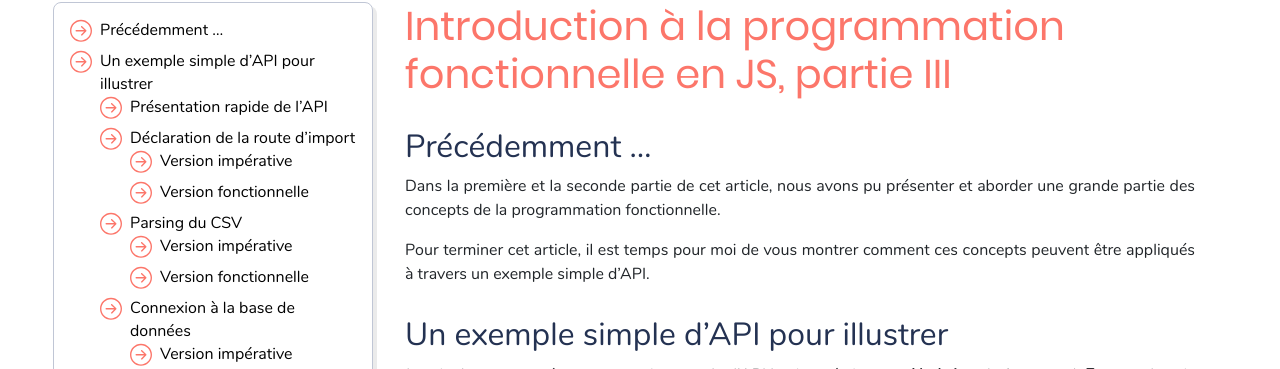
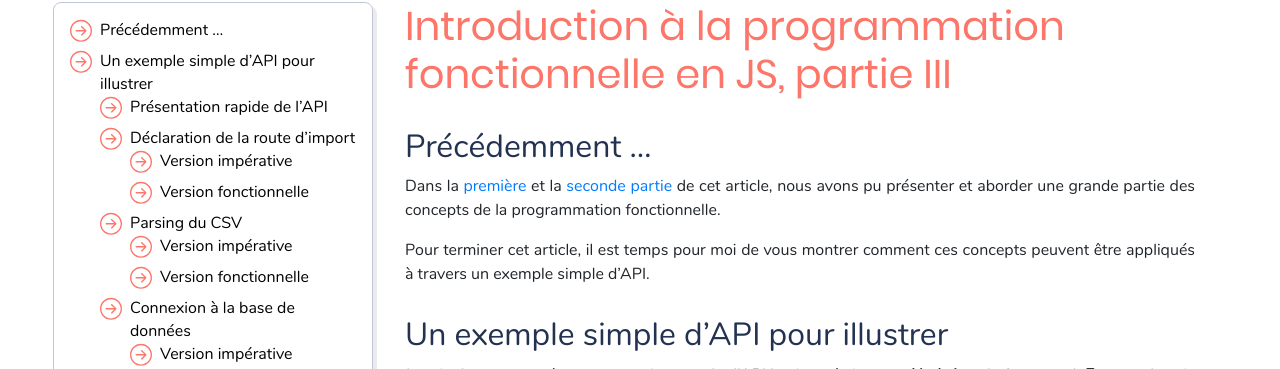
Before and after one commit to DEVmachine-fr/website, a Jekyll site: the page built from _posts/2022-12-21-introduction-programmation-fonctionnelle_partie3.md, in a window 1280 px wide and 900 px high, scrolled down 434 px. Shown: the part 85-454 px from the top of the window. Built offline with Jekyll 4.4.1, drawn with Linux system fonts in a browser that asks for light colours; nearby versions of some CDN libraries; some web fonts are replaced; part of the change alters nothing that is shown.

```diff
--- a/_posts/2022-12-21-introduction-programmation-fonctionnelle_partie3.md
+++ b/_posts/2022-12-21-introduction-programmation-fonctionnelle_partie3.md
@@ -25,7 +25,7 @@ Dans la dernière partie de cette série d'article, nous allons enfin pouvoir il
 
 ## Précédemment ...
 
-Dans la première et la seconde partie de cet article, nous avons pu présenter et aborder une grande partie des concepts de la programmation fonctionnelle.
+Dans la [première](https://www.devmachine.fr/js/fp/functional/programming/ramda/node/2022/10/11/introduction-programmation-fonctionnelle_partie1.html) et la [seconde partie](https://www.devmachine.fr/js/fp/functional/programming/ramda/node/2022/12/09/introduction-programmation-fonctionnelle_partie2.html) de cet article, nous avons pu présenter et aborder une grande partie des concepts de la programmation fonctionnelle.
 
 Pour terminer cet article, il est temps pour moi de vous montrer comment ces concepts peuvent être appliqués à travers un exemple simple d'API.
 
```
